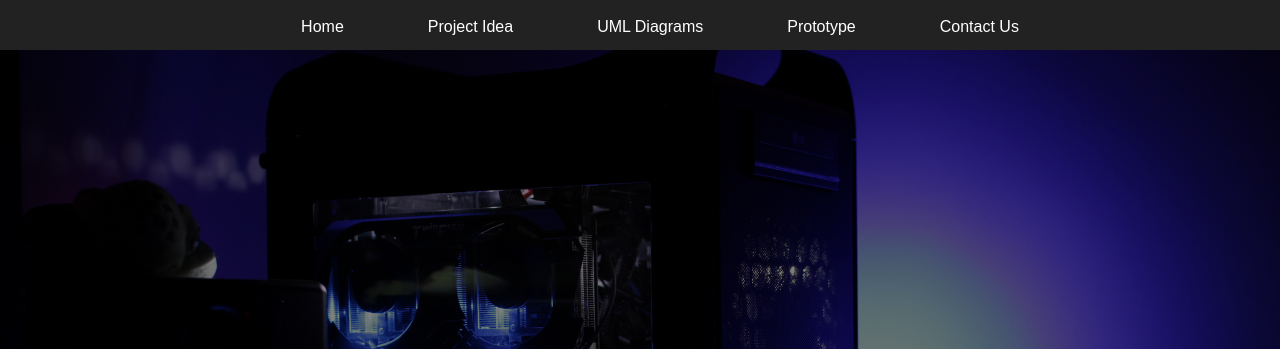
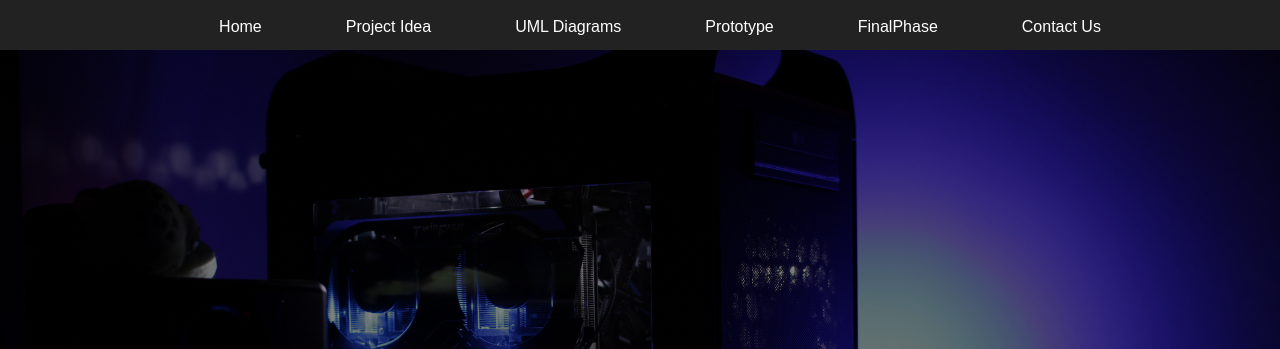
Before and after one commit to Cheetoss101/pixelpcs, a plain HTML site: page index.html in a window 1280 px wide. Shown: the top 349 px of the page. Drawn offline with Linux system fonts and the light colour scheme.

Commit message:
Update index.html

```diff
--- a/index.html
+++ b/index.html
@@ -13,6 +13,7 @@
 			<li id="headerinfo"><a id="a" href="#C2">Project Idea </a></li>
 			<li id="headerinfo"><a id="a" href="https://cheetoss101.github.io/Assignment2">UML Diagrams </a></li>
 			<li id="headerinfo"><a id="a" href="https://cheetoss101.github.io/mockups/">Prototype </a></li>
+			<li id="headerinfo"><a id="a" href="https://cheetoss101.github.io/FinaPhase/">FinalPhase </a></li>
 			<li id="headerinfo"><a id="a" href="#C4">Contact Us   </a></li>
 		</ul>
 		<a id="C1"></a>
```
